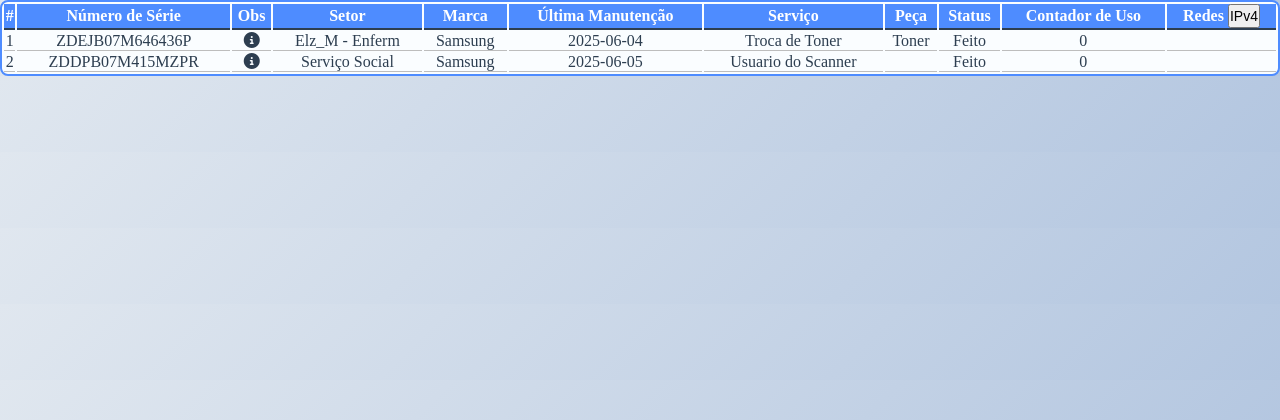
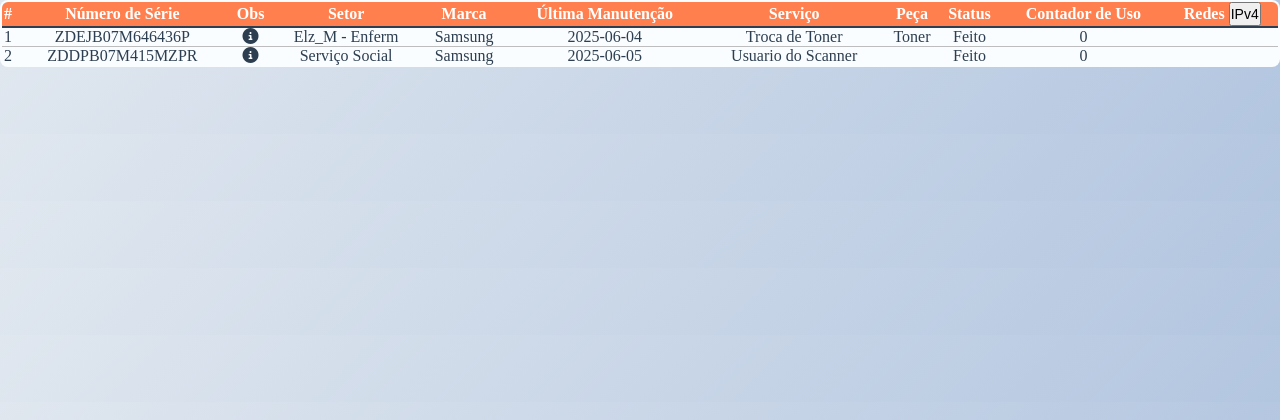
Before and after one commit to SamElias001/Proj-impressoras, a PHP site: page /src/tabs/impressoras.php in a window 1280 px wide. Shown: the top 420 px of the page. Run offline with PHP 8.4, Linux system fonts and the light colour scheme; data comes from the database, SQL or seed files in the repository; some libraries are stand-ins or nearby versions.

Commit message:
Continuação

```diff
--- a/src/script.js
+++ b/src/script.js
@@ -103,13 +103,19 @@ document.addEventListener('click', function(event) {
 
 
 // Alterna entre mostrar rede e ipv4
-document.getElementById('btn-info-icon').addEventListener('click', function() {
+function toggleRedeIPv4() {
     const tds = document.querySelectorAll('.col-rede');
+    const btn = document.getElementById('btn-info-icon');
+    if (tds.length === 0 || !btn) return;
     const showingRede = tds[0].textContent.trim() === tds[0].getAttribute('data-rede');
+
     tds.forEach(td => {
         td.textContent = showingRede ? td.getAttribute('data-ipv4') : td.getAttribute('data-rede');
     });
-});
+
+    // Alterna o title do botão
+    btn.title = showingRede ? "Mostrar Rede" : "Mostrar IPv4";
+}
 
 // Mostrar observação
 function showObservacao(texto) {
--- a/src/style.css
+++ b/src/style.css
@@ -7,9 +7,9 @@
 :root {
     --primary: #2d3e50;
     --secondary: #f5f6fa;
-    --accent: #4e8cff;
-    --accent-dark: #2563c9;
-    --danger: #e74c3c;
+    --accent: #ff804e;
+    --accent-dark: #c93e25;
+    --danger: #5c0b02;
     --success: #27ae60;
     --gray: #888;
     --light-gray: #e0e0e0;
@@ -149,6 +149,7 @@ body {
     width: 100%;
     border-radius: 8px;
     overflow: hidden;
+    border-collapse: collapse; /* Adicione esta linha */
 }
 
 .content table th {
--- a/src/tabs/impressoras.php
+++ b/src/tabs/impressoras.php
@@ -49,7 +49,7 @@
                     <th>Peça</th>
                     <th>Status</th>
                     <th>Contador de Uso</th>
-                    <th>Redes <button type="button" class="info-icon" id="btn-info-icon" title="Tipo de Conexão">IPv4</button></th>
+                    <th>Redes <button type="button" class="info-icon" id="btn-info-icon" title="Mostrar IPv4" onclick="toggleRedeIPv4()">IPv4</button></th>
                 </tr>
             </thead>
             <tbody>
```
